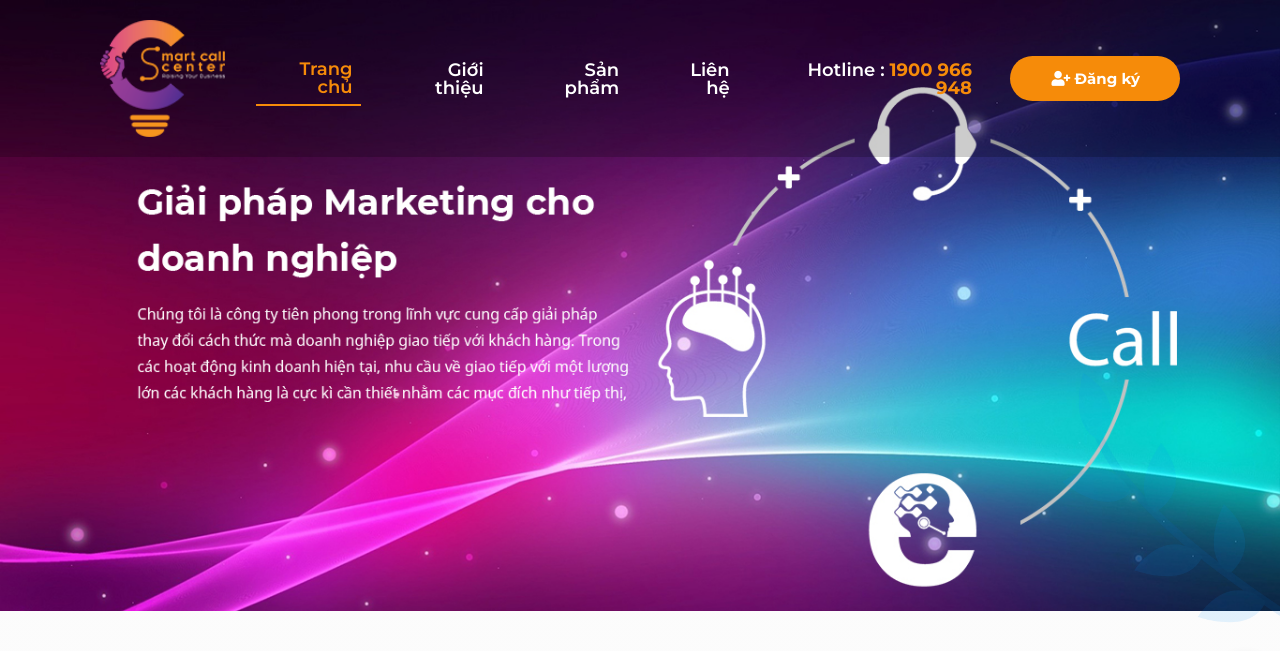
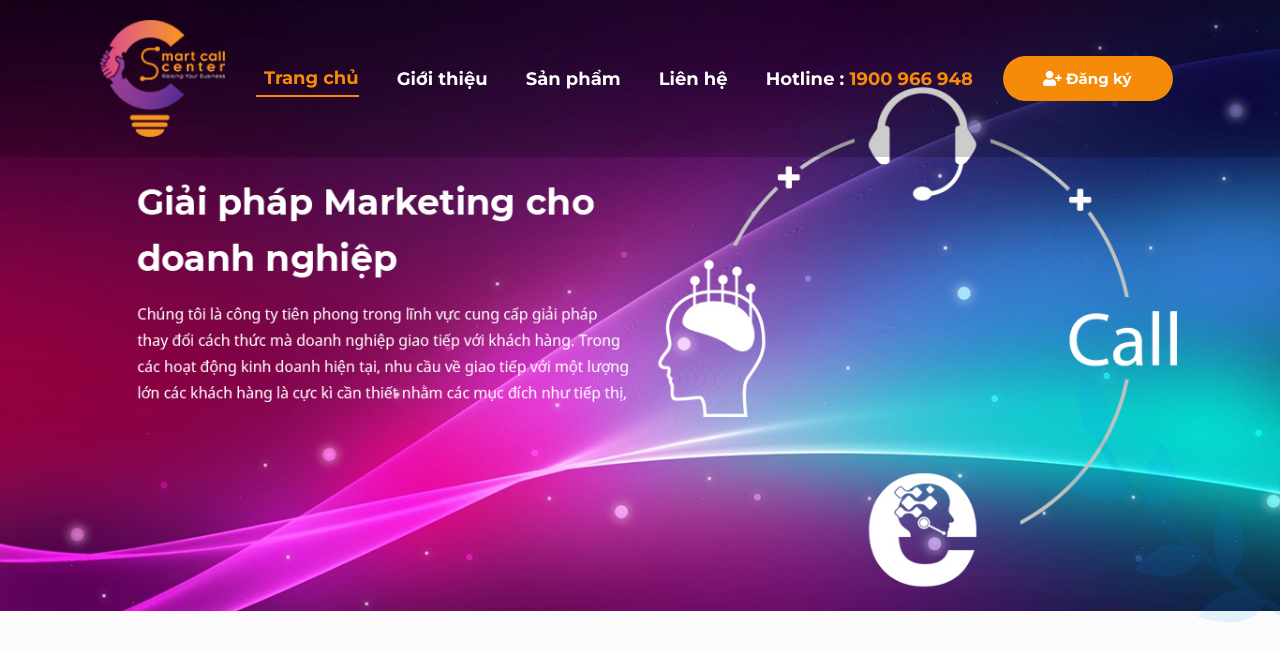
Before and after one commit to thesinh20197/smartcallcenter, a PHP site: page / in a window 1280 px wide. Shown: the top 651 px of the page. Run offline with PHP 8.4, Linux system fonts and the light colour scheme; some libraries are stand-ins or nearby versions.

Commit message:
dev memu reponsive animation

```diff
--- a/codelander/assets/css/reponsive.css
+++ b/codelander/assets/css/reponsive.css
@@ -280,3 +280,9 @@
 }
 
 /* mobile breakpoint end */
+
+@media (min-width: 992px) {
+    .navbar-expand-lg .navbar-nav .nav-link {
+        padding-right: 0!important;
+    }
+}
--- a/codelander/assets/css/style.css
+++ b/codelander/assets/css/style.css
@@ -129,7 +129,7 @@ button:focus {
 }
 
 .nav-item .nav-link {
-    text-align: right;
+    /* text-align: right; */
 }
 
 .nav-item .nav-link:hover {
@@ -151,7 +151,8 @@ button:focus {
 
 .nav-link {
     font-family: Montserrat;
-    font-weight: 600;
+    /* font-weight: 600; */
+    font-weight: bold;
     font-size: 18px;
     color: var(--white-color);
     line-height: 1
```
